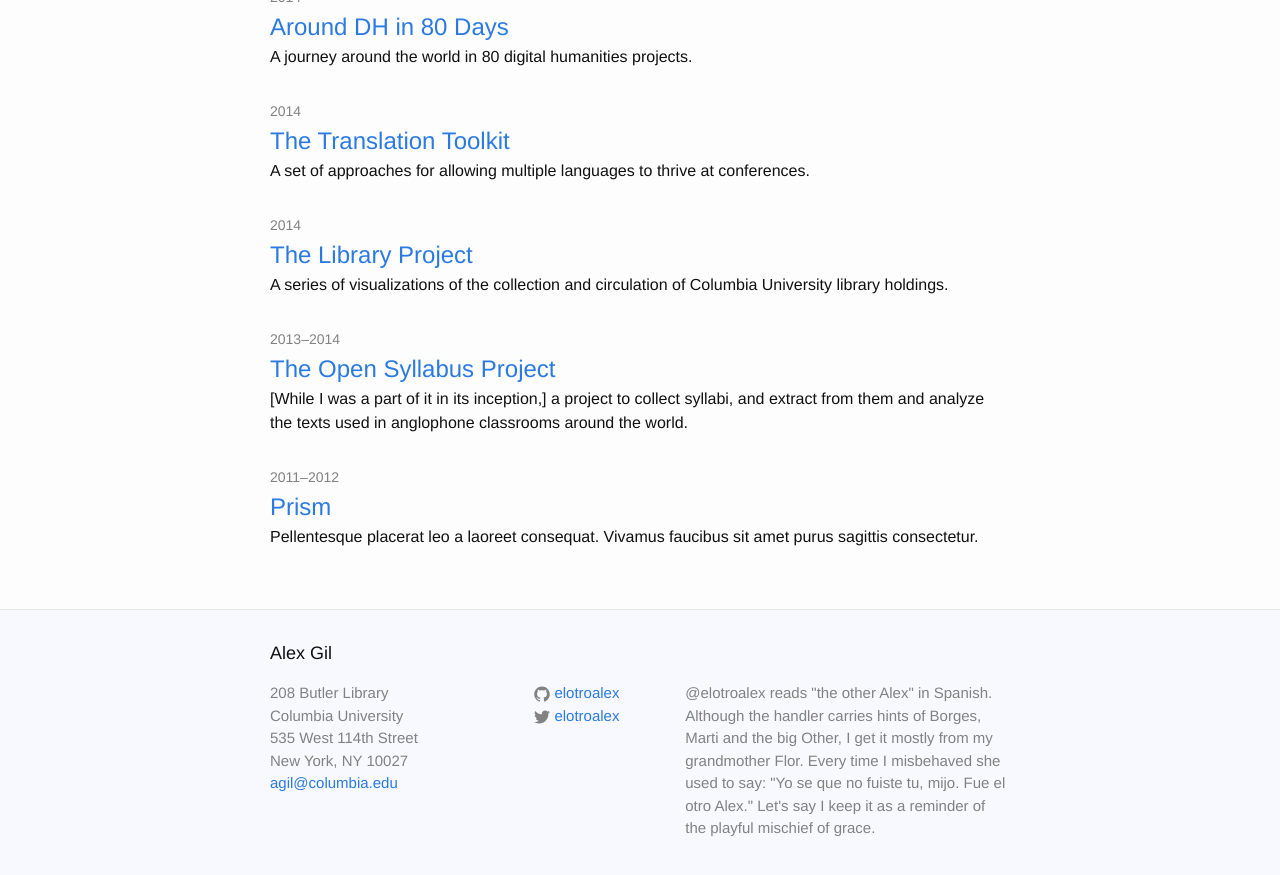
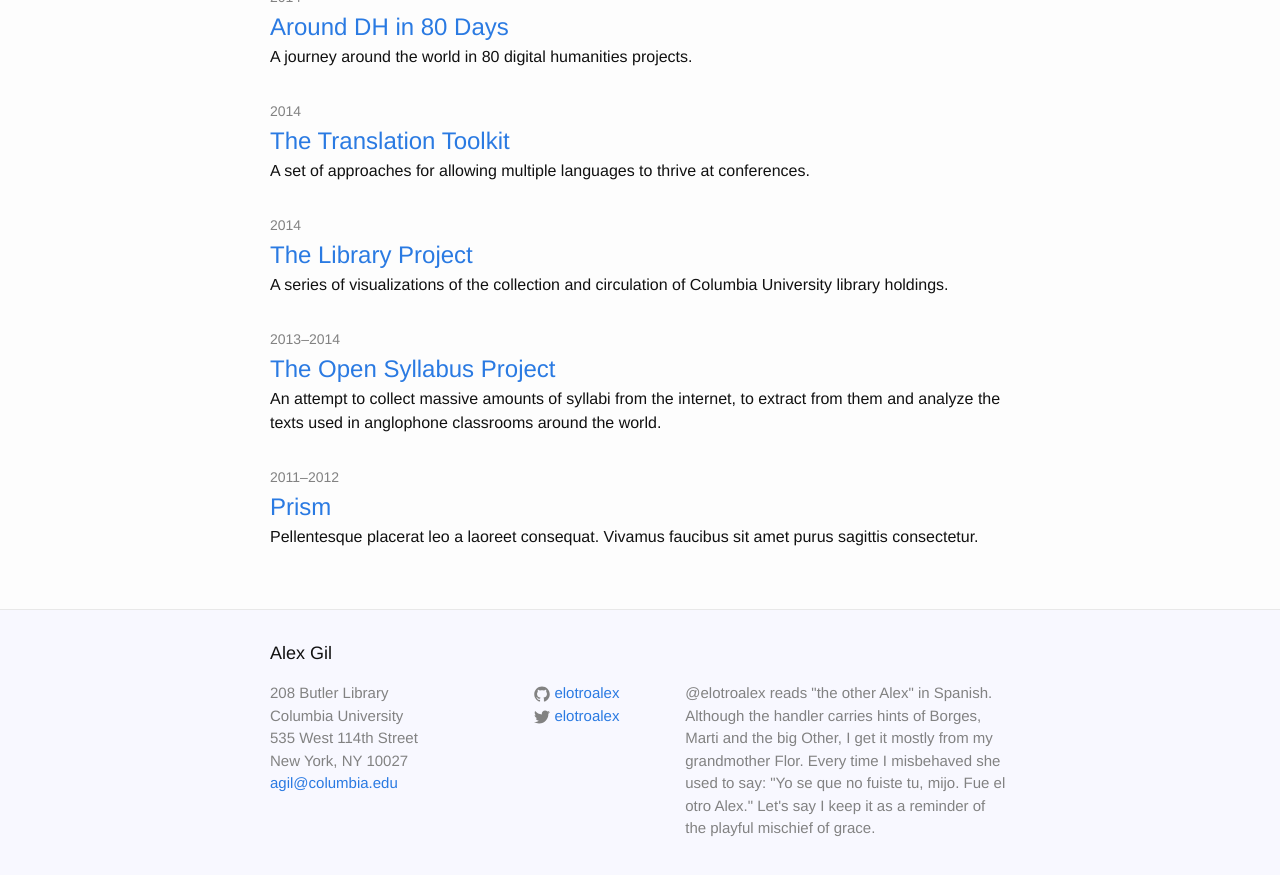
Before and after one commit to elotroalex/elotroalex, a Jekyll site: the page built from profiles.md, in a window 1280 px wide and 900 px high, scrolled down 7609 px. Shown: the top 875 px of the window. Built offline with Jekyll 4.4.1, drawn with Linux system fonts in a browser that asks for light colours.

Commit message:
tweak to open syllabus

```diff
--- a/_data/projects.yml
+++ b/_data/projects.yml
@@ -294,7 +294,7 @@
   link: opensyllabusproject.org
   url: http://opensyllabusproject.org/
   category: babylon
-  blurb: "[While I was a part of it in its inception,] a project to collect syllabi, and extract from them and analyze the texts used in anglophone classrooms around the world."
+  blurb: "An attempt to collect massive amounts of syllabi from the internet, to extract from them and analyze the texts used in anglophone classrooms around the world."
 
 - title: Prism
   time: "2011–2012"
```
